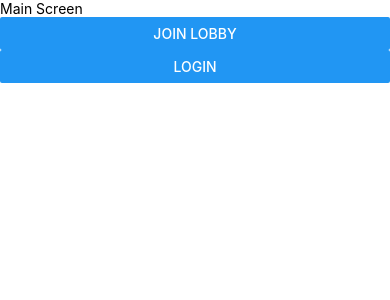
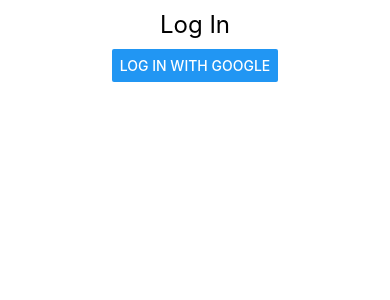
Before and after one commit to RamonPeeters/Town.UI.ReactNative, a React Native app: screen / in a window 390 px wide. Shown: the top 300 px of the page. Built offline with nearby package versions, Linux system fonts and the light colour scheme.

Commit message:
Add GameScreen

```diff
--- a/src/TownClient.ts
+++ b/src/TownClient.ts
@@ -1,12 +1,14 @@
 import NetworkHandler from "./network/NetworkHandler";
 import ScreenHandler from "./screen/ScreenHandler";
 import AppData from '../app.json';
+import { AuthorizeResult } from "react-native-app-auth";
 
 export default class TownClient {
     private static instance: TownClient;
 
     private readonly screenHandler: ScreenHandler = new ScreenHandler(this);
     private networkHandler: NetworkHandler;
+    private authentication: AuthorizeResult;
 
     public constructor() {
         TownClient.instance = this;
@@ -14,6 +16,10 @@
 
     public static getInstance(): TownClient {
         return TownClient.instance;
+    }
+
+    public setAuthentication(authentication: AuthorizeResult): void {
+        this.authentication = authentication;
     }
 
     public getScreenHandler(): ScreenHandler {
@@ -26,7 +32,17 @@
 
     public connect(): void {
         this.disconnect();
-        this.networkHandler = NetworkHandler.connect(AppData.serverAddress);
+        this.networkHandler = NetworkHandler.connect(this.createAuthenticationUrl());
+    }
+
+    private createAuthenticationUrl(): string {
+        if (this.authentication == null) {
+            throw new Error("Unable to create authentication URL");
+        }
+
+        let params: URLSearchParams = new URLSearchParams();
+        params.append("access_token", this.authentication.accessToken);
+        return AppData.serverAddress + "?" + params.toString();
     }
 
     private disconnect(): void {
--- a/src/screen/AuthenticationScreen.tsx
+++ /dev/null
@@ -1,31 +0,0 @@
-import React, { ReactNode } from "react";
-import { Button, Text, View } from "react-native";
-import { authorize, AuthorizeResult } from "react-native-app-auth";
-import Screen from "./Screen";
-
-const config = {
-    issuer: "https://accounts.google.com/",
-    clientId: "585499288741-01sviskbobknj6jnl4ngu7ki9bjusj49.apps.googleusercontent.com",
-    redirectUrl: "com.googleusercontent.apps.585499288741-01sviskbobknj6jnl4ngu7ki9bjusj49:/oauth2redirect/google",
-    scopes: [ "openid", "profile" ]
-}
-
-export default class AuthenticationScreen extends Screen {
-    public render(): ReactNode {
-        return (
-            <View>
-                <Text>Google Auth</Text>
-                <Button onPress={async () => await this.authGoogle()} title="Log in"></Button>
-            </View>
-        );
-    }
-
-    private async authGoogle(): Promise<void> {
-        try {
-            let c: AuthorizeResult = await authorize(config);
-            console.log(c);
-        } catch (e) {
-            console.log("ERROR: " + e);
-        }
-    }
-}
--- /dev/null
+++ b/src/screen/GameScreen.tsx
@@ -0,0 +1,17 @@
+import React, { ReactNode } from "react";
+import { Button, View } from "react-native";
+import Screen from "./Screen";
+
+export default class GameScreen extends Screen {
+    public render(): ReactNode {
+        return (
+            <View>
+                <Button onPress={() => this.clickedJoinLobby()} title="Join Lobby"></Button>
+            </View>
+        );
+    }
+
+    private clickedJoinLobby(): void {
+        this.props.client.connect();
+    }
+}
--- a/src/screen/MainScreen.tsx
+++ b/src/screen/MainScreen.tsx
@@ -1,24 +1,43 @@
 import React, { ReactNode } from "react";
-import { Button, Text, View } from "react-native";
-import AuthenticationScreen from "./AuthenticationScreen";
+import { Button, StyleSheet, Text, View } from "react-native";
+import { authorize, AuthorizeResult } from "react-native-app-auth";
+import GameScreen from "./GameScreen";
 import Screen from "./Screen";
 
 export default class MainScreen extends Screen {
     public render(): ReactNode {
         return (
-            <View>
-                <Text>Main Screen</Text>
-                <Button onPress={() => this.clickedJoinLobby()} title="Join Lobby"></Button>
-                <Button onPress={() => this.clickedAuthScreen()} title="LOGIN"></Button>
+            <View style={STYLES.container}>
+                <Text style={STYLES.title}>Log In</Text>
+                <Button onPress={async () => await this.authenticateGoogle()} title="Log in with Google"></Button>
             </View>
         );
     }
 
-    private clickedJoinLobby(): void {
-        this.props.client.connect();
-    }
-
-    private clickedAuthScreen(): void {
-        this.props.client.getScreenHandler().setScreen(<AuthenticationScreen client={this.props.client}></AuthenticationScreen>)
+    private async authenticateGoogle(): Promise<void> {
+        try {
+            let c: AuthorizeResult = await authorize(config);
+            this.props.client.setAuthentication(c);
+            this.props.client.getScreenHandler().setScreen(<GameScreen client={this.props.client}></GameScreen>);
+        } catch (e) {
+            console.log("ERROR: " + e);
+        }
     }
 }
+
+const config = {
+    issuer: "https://accounts.google.com/",
+    clientId: "585499288741-01sviskbobknj6jnl4ngu7ki9bjusj49.apps.googleusercontent.com",
+    redirectUrl: "com.googleusercontent.apps.585499288741-01sviskbobknj6jnl4ngu7ki9bjusj49:/oauth2redirect/google",
+    scopes: [ "openid", "profile" ]
+}
+
+const STYLES = StyleSheet.create({
+    container: {
+        alignItems: "center"
+    },
+    title: {
+        marginVertical: 10,
+        fontSize: 24
+    }
+});
```
